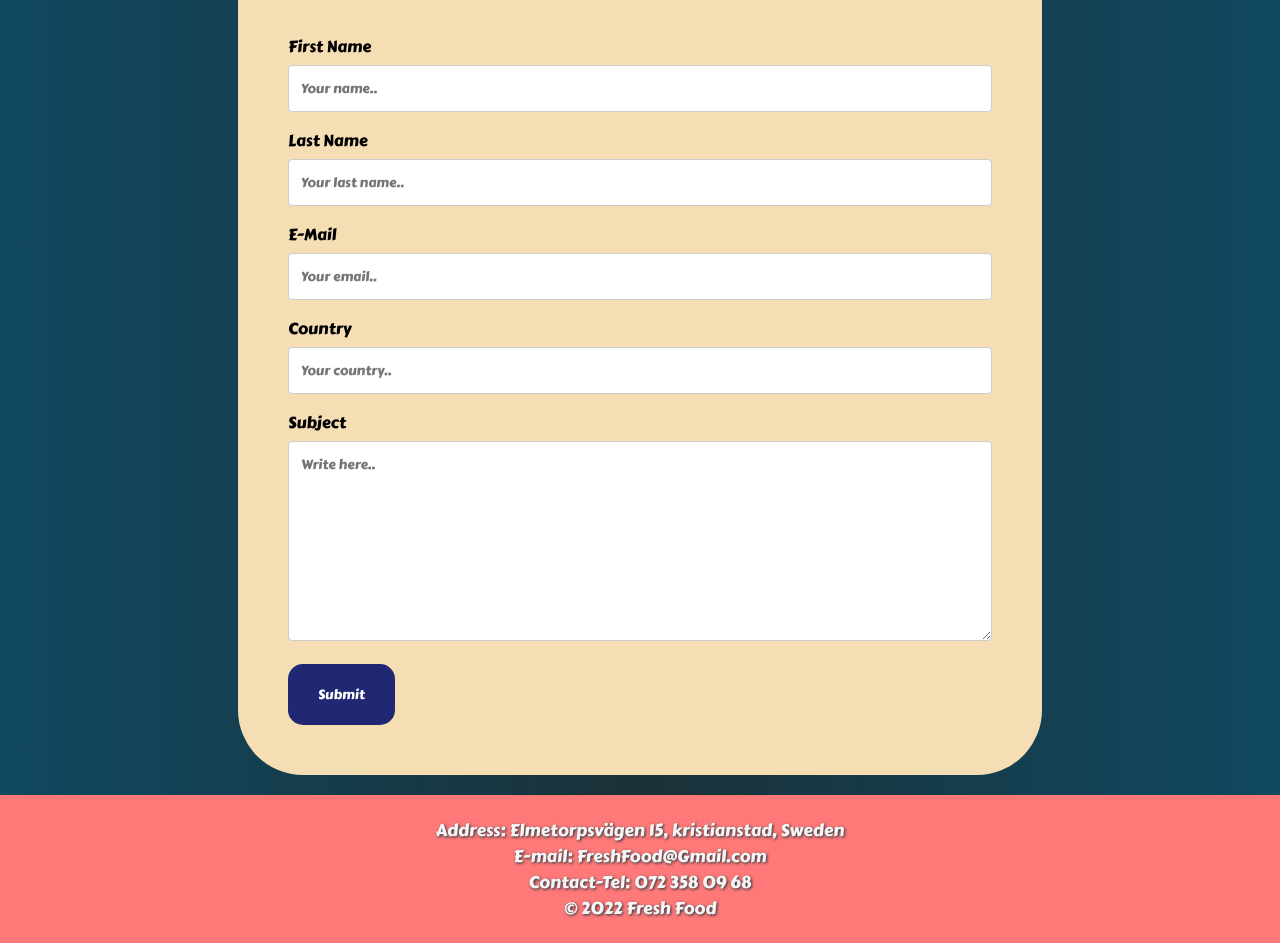
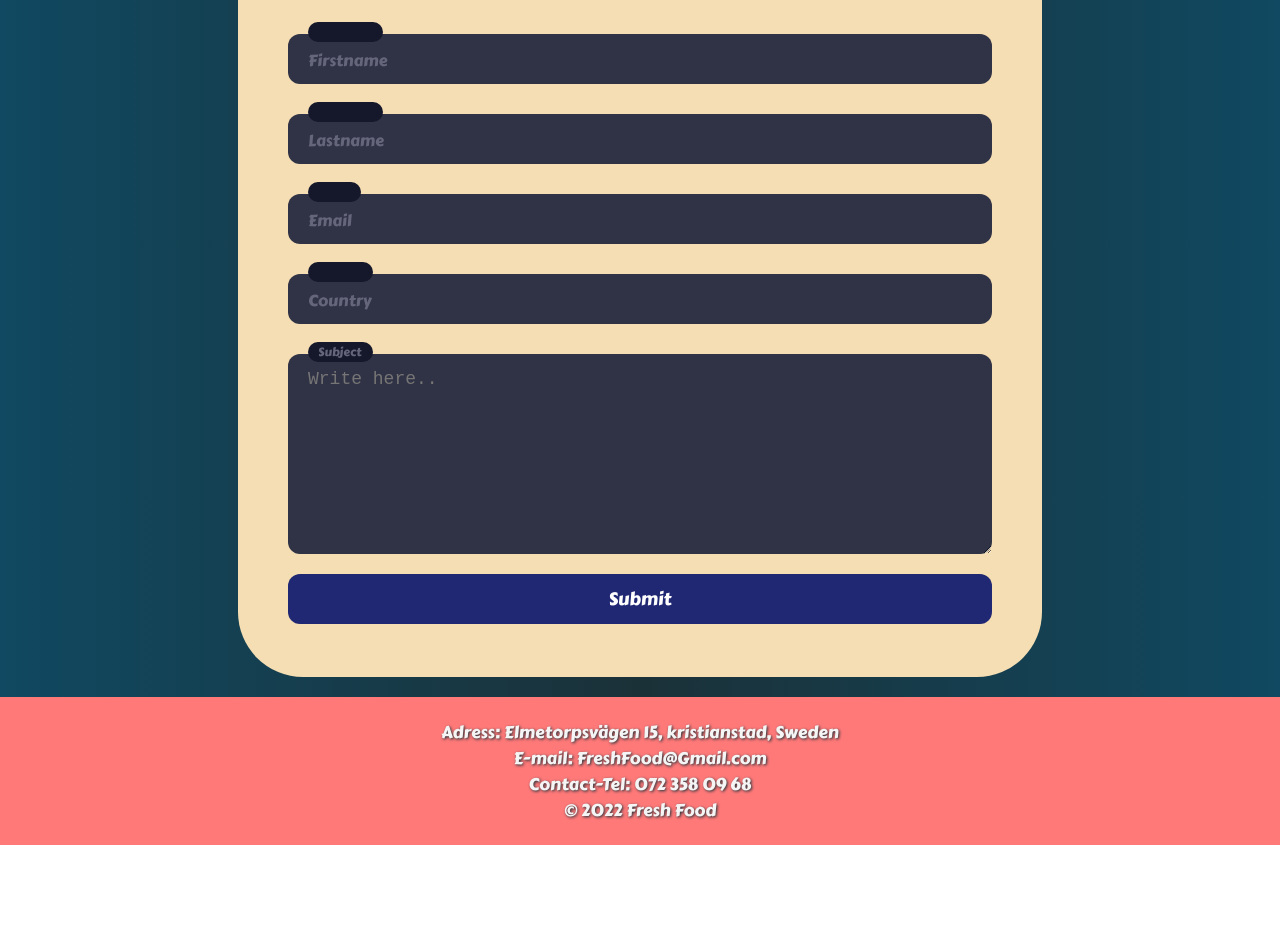
Before and after one commit to hansson0950/Fullstack-Project, a website: page frontend/contact/index.html in a window 1280 px wide. Shown: the part 520-1463 px from the top of the page. After the commit the page ends 1365 px from the top, so only its background shows below. Drawn offline with Linux system fonts and the light colour scheme.

Commit message:
Add files via upload

```diff
--- a/frontend/about/index.html
+++ b/frontend/about/index.html
@@ -4,11 +4,11 @@
     <meta charset="UTF-8">
     <meta http-equiv="X-UA-Compatible" content="IE=edge">
     <meta name="viewport" content="width=device-width, initial-scale=1.0">
-    <link rel="stylesheet" href="https://fonts.googleapis.com/css2?family=Montserrat&display=swap">
+    <link rel="stylesheet" href="https://fonts.googleapis.com/css2?family=Carter+One&family=Luckiest+Guy&display=swap">
     <link rel="stylesheet" href="style.css">
     <link rel="stylesheet" href="../style.css">
     <link rel="icon" type="image/x-icon" href="https://i.imgur.com/ztW30cZ.png">
-    <title>Food Store | About</title>
+    <title>Fresh Food | About</title>
 </head>
 <body>
     <nav class="navbar">
--- a/frontend/about/style.css
+++ b/frontend/about/style.css
@@ -4,6 +4,7 @@ div.ABA{
 }
 .aboutparagraph{
     color: white;
+    font-family: 'Carter One', cursive;
 }
 
 .aboutHeader {
@@ -26,6 +27,7 @@ div.ABA{
 .ABAtitle{
     text-align: center;
     font-size:45px;
+
     padding-top: 15px;
 }
 
--- a/frontend/contact/index.html
+++ b/frontend/contact/index.html
@@ -42,29 +42,49 @@
 
           <H1 class="contactPage-header">Contact Us!</H1>
 
-          <label for="fname">First Name</label>
-          <input type="text" id="fname" name="firstname" placeholder="Your name.." required>
+          <div class="inputContainer">
+            <input type="text" id="Firstname" class="input" placeholder="">
+            <div class="cut cutShort"></div>
+            <label for="Firstname" class="placeholder">Firstname</label>
+          </div>
 
-          <label for="lname">Last Name</label>
-          <input type="text" id="lname" name="lastname" placeholder="Your last name.." required>
+          <div class="inputContainer">
+            <input type="text" id="Lastname" class="input" placeholder="">
+            <div class="cut cutShort"></div>
+            <label for="Lastname" class="placeholder">Lastname</label>
+          </div>
 
-          <label for="email">E-Mail</label>
-          <input type="email" id="email" name="email" placeholder="Your email.." required>
+          <div class="inputContainer">
+            <input type="email" id="Email" class="input" placeholder="">
+            <div class="cut cutEmail"></div>
+            <label for="Email" class="placeholder">Email</label>
+          </div>
 
-          <label for="country">Country</label>
-          <input type="text" id="country" name="country" placeholder="Your country.." required>
+          <div class="inputContainer">
+            <input type="text" id="Country" class="input" placeholder="">
+            <div class="cut cutCountry"></div>
+            <label for="Country" class="placeholder">Country</label>
+          </div>
 
-          <label for="subject">Subject</label>
-          <textarea id="subject" name="subject" placeholder="Write here.." style="height:200px" required></textarea>
+          <div class="inputContainer">
+            <!--<input type="text" id="Country" class="input" placeholder="">-->
+            <div class="cut cutSubject"></div>
+            <label for="subject" class="placeholder" id="subjectlabel">Subject</label>
+          <textarea id="subject" name="subject" placeholder="Write here.." class="textarea" required></textarea>
+          </div>
 
-          <input type="submit" value="Submit">
+
+
+          <input type="submit" value="Submit" id="submitlabel">
         </form>
       </div>
+
+
 
       <div class="footerDiv">
         <footer class="footer">
           <p id="footerParagraph">
-            Address: Elmetorpsvägen 15, kristianstad, Sweden <br>
+            Adress: Elmetorpsvägen 15, kristianstad, Sweden <br>
             E-mail: FreshFood@Gmail.com <br>
             Contact-Tel: 072 358 09 68 <br>
             © 2022 Fresh Food
--- a/frontend/contact/style.css
+++ b/frontend/contact/style.css
@@ -1,7 +1,3 @@
-
-/* font-family: 'Carter One', cursive;
-  font-family: 'Luckiest Guy', cursive; */
-
 .contactPage-header {
   text-align: center;
   font-family: 'Carter One', cursive;
@@ -17,46 +13,26 @@
   font-size: 25px;
 }
 
-
-/* Style inputs with type="text", select elements and textareas */
-input[type=text], select, textarea {
-    font-family: 'Carter One', cursive;
-    width: 100%; /* Full width */
-    padding: 12px; /* Some padding */
-    border: 1px solid #ccc; /* Gray border */
-    border-radius: 4px; /* Rounded borders */
-    box-sizing: border-box; /* Make sure that padding and width stays in place */
-    margin-top: 6px; /* Add a top margin */
-    margin-bottom: 16px; /* Bottom margin */
-    resize: vertical; /* Allow the user to vertically resize the textarea (not horizontally) */
-  }
-
-  input[type=email], select, textarea {
-    font-family: 'Carter One', cursive;
-    width: 100%; /* Full width */
-    padding: 12px; /* Some padding */
-    border: 1px solid #ccc; /* Gray border */
-    border-radius: 4px; /* Rounded borders */
-    box-sizing: border-box; /* Make sure that padding and width stays in place */
-    margin-top: 6px; /* Add a top margin */
-    margin-bottom: 16px; /* Bottom margin */
-    resize: vertical; /* Allow the user to vertically resize the textarea (not horizontally) */
-  }
-
 /* Style the submit button with a specific background color etc */
 input[type=submit] {
+  background-color: rgb(32, 40, 116);
+  border-radius: 12px;
+  border: 0;
+  box-sizing: border-box;
+  color: white;
+  cursor: pointer;
+  font-size: 18px;
+  height: 50px;
+  margin-top: 30px;
+  outline: 0;
+  text-align: center;
+  width: 100%;
   font-family: 'Carter One', cursive;
-    background-color: rgb(32, 40, 116);
-    color: white;
-    padding: 20px 30px;
-    border: none;
-    border-radius: 15px;
-    cursor: pointer;
 }
 
 /* When moving the mouse over the submit button, add a darker green color */
 input[type=submit]:hover {
-    background-color: #57b3fd;
+  background-color: #06b;
 }
 
 /* Add a background color and some padding around the form */
@@ -68,6 +44,7 @@ input[type=text], select, textarea {
   border-radius: 65px;
   background-color: wheat;
   padding: 50px;
+  height:730px;
 }
 
 .contact-section{
@@ -79,7 +56,6 @@ input[type=text], select, textarea {
 }
 
 .contact-info{
-    font-family: 'Carter One', cursive;
   color: #fff;
   max-width: 500px;
   line-height: 65px;
@@ -96,7 +72,6 @@ input[type=text], select, textarea {
 /*css for alert messages*/
 
 .alert-success{
-    font-family: 'Carter One', cursive;
   z-index: 1;
   background: #D4EDDA;
   font-size: 18px;
@@ -110,7 +85,6 @@ input[type=text], select, textarea {
 }
 
 .alert-error{
-    font-family: 'Carter One', cursive;
   z-index: 1;
   background: #FFF3CD;
   font-size: 18px;
@@ -123,6 +97,154 @@ input[type=text], select, textarea {
   border-radius: 4px;
 }
 
+
+.cut {
+  background-color: #15172b;
+  border-radius: 10px;
+  height: 20px;
+  left: 20px;
+  position: absolute;
+  top: -20px;
+  transform: translateY(0);
+  transition: transform 200ms;
+  width: 76px;
+}
+.placeholder {
+color: #65657b;
+font-family: 'Carter One', cursive;
+left: 20px;
+line-height: 14px;
+pointer-events: none;
+position: absolute;
+transform-origin: 0 50%;
+transition: transform 200ms, color 200ms;
+top: 20px;
+}
+.cutShort {
+width: 50px;
+}
+
+.createAccount {
+color: white;
+font-family: 'Carter One', cursive;
+font-size: 14px;
+font-weight: 600;
+margin-top: 10px;
+}
+.createAccount a:hover{
+color:#FFA630;
+}
+
+#hidden {
+visibility: hidden;
+}
+
+.title {
+color: black;
+font-family: 'Carter One', cursive;
+font-size: 36px;
+font-weight: 600;
+margin-top: 30px;
+}
+
+.subtitle {
+color: black;
+font-family: 'Carter One', cursive;
+font-size: 16px;
+font-weight: 600;
+margin-top: 10px;
+}
+
+.inputContainer {
+height: 50px;
+position: relative;
+width: 100%;
+margin-top: 30px;
+}
+
+.input {
+background-color: #303245;
+border-radius: 12px;
+border: 0;
+box-sizing: border-box;
+color: #eee;
+font-size: 18px;
+font-family: 'Carter One', cursive;
+height: 100%;
+outline: 0;
+padding: 4px 20px 0;
+width: 100%;
+}
+
+.cut {
+background-color: #15172b;
+border-radius: 10px;
+height: 20px;
+left: 20px;
+position: absolute;
+top: -12px;
+transition: transform 200ms;
+width: 76px;
+}
+
+.cutShort {
+width: 75px;
+}
+.cutEmail {
+width: 53px;
+}
+.cutCountry {
+width: 65px;
+}
+.cutSubject {
+width: 65px;
+}
+
+
+.input:not(:placeholder-shown)~.placeholder {
+transform: translateY(-30px) translateX(10px) scale(0.75);
+}
+
+.input:not(:placeholder-shown)~.placeholder {
+color: #808097;
+}
+
+.input:focus~.placeholder {
+color: #dc2f55;
+}
+
+textarea {
+background-color: #303245;
+border-radius: 12px;
+border: 0;
+box-sizing: border-box;
+color: #eee;
+font-size: 18px;
+height: 200px;
+outline: 0;
+padding: 4px 20px 0;
+width: 100%;
+}
+
+textarea{
+padding-top:15px;
+}
+
+#subjectlabel{
+transform: translateY(-29px) translateX(10px) scale(0.75);
+}
+.textarea:not(:placeholder-shown)~.placeholder {
+color: #808097;
+}
+.textarea:focus~.placeholder {
+color: #dc2f55;
+}
+#submitlabel{
+transform: translateY(140px);
+}
+textarea:focus+label{
+color: white;
+}
   /* Footer start */
 .footer{
   padding: 5px;
--- a/frontend/login/style.css
+++ b/frontend/login/style.css
@@ -195,7 +195,7 @@ body {
     width: 100%;
 }
 
-.submit:active {
+.submit:hover {
     background-color: #06b;
 }
 
--- a/frontend/register/style.css
+++ b/frontend/register/style.css
@@ -183,7 +183,7 @@ body {
     width: 100%;
 }
 
-.submit:active {
+.submit:hover {
     background-color: #06b;
 }
 
```
Lines whose indentation alone changed are shown as unchanged.
